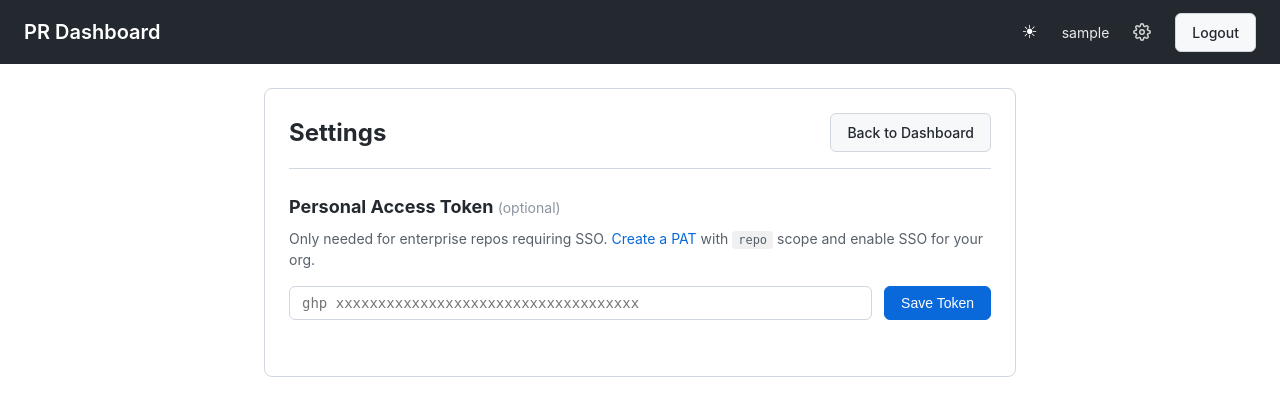
After one commit to aobolensk/prdash, a Django app: page /settings/ in a window 1280 px wide. The commit adds this page. Shown: the top 416 px of the page. Run offline with Django 5.2, Linux system fonts and the light colour scheme; the visitor is signed in with stand-in values (Sample User, id 1); data that the repository does not hold is empty; some libraries are stand-ins or nearby versions.

Commit message:
Add support for PAT auth for orgs requiring SSO

```diff
--- a/dashboard/static/dashboard/css/styles.css
+++ b/dashboard/static/dashboard/css/styles.css
@@ -802,6 +802,195 @@ a:hover {
     color: #f0c86f;
 }
 
+/* Settings page */
+.settings-layout {
+    padding: 24px;
+    max-width: 800px;
+    margin: 0 auto;
+}
+
+.settings-container {
+    background-color: var(--color-bg);
+    border: 1px solid var(--color-border);
+    border-radius: 8px;
+    padding: 24px;
+}
+
+.settings-header {
+    display: flex;
+    justify-content: space-between;
+    align-items: center;
+    margin-bottom: 24px;
+    padding-bottom: 16px;
+    border-bottom: 1px solid var(--color-border);
+}
+
+.settings-header h1 {
+    margin: 0;
+    font-size: 24px;
+}
+
+.settings-section {
+    margin-bottom: 32px;
+}
+
+.settings-section h2 {
+    margin: 0 0 8px 0;
+    font-size: 18px;
+}
+
+.settings-description {
+    color: var(--color-text-secondary);
+    margin: 0 0 16px 0;
+}
+
+.settings-description code {
+    background-color: var(--color-bg-tertiary);
+    padding: 2px 6px;
+    border-radius: 4px;
+    font-size: 12px;
+}
+
+.settings-optional {
+    font-size: 14px;
+    font-weight: normal;
+    color: var(--color-text-muted);
+}
+
+.settings-help {
+    background-color: var(--color-bg-secondary);
+    border: 1px solid var(--color-border);
+    border-radius: 6px;
+    padding: 16px;
+    margin-bottom: 20px;
+    font-size: 13px;
+}
+
+.settings-help ol {
+    margin: 8px 0 0 0;
+    padding-left: 20px;
+}
+
+.settings-help li {
+    margin-bottom: 4px;
+}
+
+.settings-help code {
+    background-color: var(--color-bg-tertiary);
+    padding: 2px 6px;
+    border-radius: 4px;
+    font-size: 12px;
+}
+
+/* PAT form styles */
+.pat-form-wrapper {
+    margin-top: 16px;
+}
+
+.pat-current {
+    display: flex;
+    align-items: center;
+    gap: 12px;
+    padding: 12px 16px;
+    background-color: var(--color-bg-secondary);
+    border: 1px solid var(--color-border);
+    border-radius: 6px;
+    margin-bottom: 12px;
+}
+
+.pat-label {
+    color: var(--color-text-secondary);
+}
+
+.pat-masked {
+    font-family: monospace;
+    background-color: var(--color-bg-tertiary);
+    padding: 4px 8px;
+    border-radius: 4px;
+}
+
+.pat-date {
+    color: var(--color-text-muted);
+    font-size: 12px;
+    margin-left: auto;
+}
+
+.pat-delete-form {
+    margin-bottom: 16px;
+}
+
+.pat-divider {
+    border: none;
+    border-top: 1px solid var(--color-border);
+    margin: 20px 0;
+}
+
+.pat-update-label {
+    color: var(--color-text-secondary);
+    margin: 0 0 8px 0;
+    font-size: 13px;
+}
+
+.pat-save-form {
+    display: flex;
+    gap: 12px;
+    align-items: flex-start;
+}
+
+.pat-save-form .form-group {
+    flex: 1;
+    margin: 0;
+}
+
+.pat-input {
+    font-family: monospace;
+}
+
+.btn-danger {
+    background-color: var(--color-danger);
+    color: #ffffff;
+    border-color: var(--color-danger);
+}
+
+.btn-danger:hover {
+    opacity: 0.9;
+    text-decoration: none;
+}
+
+.alert {
+    padding: 12px 16px;
+    border-radius: 6px;
+    margin-bottom: 16px;
+}
+
+.alert-success {
+    background-color: rgba(26, 127, 55, 0.1);
+    border: 1px solid var(--color-success);
+    color: var(--color-success);
+}
+
+.alert-error {
+    background-color: rgba(207, 34, 46, 0.1);
+    border: 1px solid var(--color-danger);
+    color: var(--color-danger);
+}
+
+/* Header settings icon */
+.header-actions .btn-icon {
+    color: var(--header-text);
+    opacity: 0.8;
+    padding: 8px;
+    display: flex;
+    align-items: center;
+    justify-content: center;
+}
+
+.header-actions .btn-icon:hover {
+    background-color: rgba(255, 255, 255, 0.1);
+    opacity: 1;
+    color: var(--header-text);
+}
+
 /* Responsive */
 @media (max-width: 768px) {
     .dashboard-layout {
@@ -826,4 +1015,22 @@ a:hover {
         right: 20px;
         max-width: none;
     }
+
+    .settings-layout {
+        padding: 16px;
+    }
+
+    .pat-save-form {
+        flex-direction: column;
+    }
+
+    .pat-current {
+        flex-wrap: wrap;
+    }
+
+    .pat-date {
+        width: 100%;
+        margin-left: 0;
+        margin-top: 8px;
+    }
 }
--- a/dashboard/templates/dashboard/base.html
+++ b/dashboard/templates/dashboard/base.html
@@ -20,6 +20,9 @@
                 </button>
                 {% if user.is_authenticated %}
                     <span class="user-info">{{ user.username }}</span>
+                    <a href="{% url 'dashboard:settings' %}" class="btn btn-icon" title="Settings">
+                        <svg xmlns="http://www.w3.org/2000/svg" width="18" height="18" viewBox="0 0 24 24" fill="none" stroke="currentColor" stroke-width="2" stroke-linecap="round" stroke-linejoin="round"><circle cx="12" cy="12" r="3"></circle><path d="M19.4 15a1.65 1.65 0 0 0 .33 1.82l.06.06a2 2 0 0 1 0 2.83 2 2 0 0 1-2.83 0l-.06-.06a1.65 1.65 0 0 0-1.82-.33 1.65 1.65 0 0 0-1 1.51V21a2 2 0 0 1-2 2 2 2 0 0 1-2-2v-.09A1.65 1.65 0 0 0 9 19.4a1.65 1.65 0 0 0-1.82.33l-.06.06a2 2 0 0 1-2.83 0 2 2 0 0 1 0-2.83l.06-.06a1.65 1.65 0 0 0 .33-1.82 1.65 1.65 0 0 0-1.51-1H3a2 2 0 0 1-2-2 2 2 0 0 1 2-2h.09A1.65 1.65 0 0 0 4.6 9a1.65 1.65 0 0 0-.33-1.82l-.06-.06a2 2 0 0 1 0-2.83 2 2 0 0 1 2.83 0l.06.06a1.65 1.65 0 0 0 1.82.33H9a1.65 1.65 0 0 0 1-1.51V3a2 2 0 0 1 2-2 2 2 0 0 1 2 2v.09a1.65 1.65 0 0 0 1 1.51 1.65 1.65 0 0 0 1.82-.33l.06-.06a2 2 0 0 1 2.83 0 2 2 0 0 1 0 2.83l-.06.06a1.65 1.65 0 0 0-.33 1.82V9a1.65 1.65 0 0 0 1.51 1H21a2 2 0 0 1 2 2 2 2 0 0 1-2 2h-.09a1.65 1.65 0 0 0-1.51 1z"></path></svg>
+                    </a>
                     <a href="{% url 'account_logout' %}" class="btn btn-secondary">Logout</a>
                 {% else %}
                     <a href="{% provider_login_url 'github' %}" class="btn btn-primary">Login with GitHub</a>
--- /dev/null
+++ b/dashboard/templates/dashboard/partials/_pat_form.html
@@ -0,0 +1,46 @@
+<div class="pat-form-wrapper">
+    {% if success %}
+    <div class="alert alert-success">Token saved successfully!</div>
+    {% endif %}
+    {% if deleted %}
+    <div class="alert alert-success">Token deleted.</div>
+    {% endif %}
+    {% if error %}
+    <div class="alert alert-error">{{ error }}</div>
+    {% endif %}
+
+    {% if pat %}
+    <div class="pat-current">
+        <span class="pat-label">Current token:</span>
+        <code class="pat-masked">{{ pat.get_masked_token }}</code>
+        <span class="pat-date">Added {{ pat.created_at|date:"M d, Y" }}</span>
+    </div>
+
+    <form hx-post="{% url 'dashboard:delete_pat' %}"
+          hx-target="#pat-form-container"
+          hx-swap="innerHTML"
+          class="pat-delete-form">
+        {% csrf_token %}
+        <button type="submit" class="btn btn-danger">Remove Token</button>
+    </form>
+
+    <hr class="pat-divider">
+    <p class="pat-update-label">Update token:</p>
+    {% endif %}
+
+    <form hx-post="{% url 'dashboard:save_pat' %}"
+          hx-target="#pat-form-container"
+          hx-swap="innerHTML"
+          class="pat-save-form">
+        {% csrf_token %}
+        <div class="form-group">
+            <input type="password"
+                   name="token"
+                   placeholder="ghp_xxxxxxxxxxxxxxxxxxxxxxxxxxxxxxxxxxxx"
+                   class="input pat-input"
+                   autocomplete="off"
+                   required>
+        </div>
+        <button type="submit" class="btn btn-primary">{% if pat %}Update{% else %}Save{% endif %} Token</button>
+    </form>
+</div>
--- /dev/null
+++ b/dashboard/templates/dashboard/settings.html
@@ -0,0 +1,25 @@
+{% extends 'dashboard/base.html' %}
+
+{% block title %}Settings - PR Dashboard{% endblock %}
+
+{% block content %}
+<div class="settings-layout">
+    <div class="settings-container">
+        <div class="settings-header">
+            <h1>Settings</h1>
+            <a href="{% url 'dashboard:pr_list' %}" class="btn btn-secondary">Back to Dashboard</a>
+        </div>
+
+        <div class="settings-section">
+            <h2>Personal Access Token <span class="settings-optional">(optional)</span></h2>
+            <p class="settings-description">
+                Only needed for enterprise repos requiring SSO. <a href="https://github.com/settings/tokens" target="_blank" rel="noopener">Create a PAT</a> with <code>repo</code> scope and enable SSO for your org.
+            </p>
+
+            <div id="pat-form-container">
+                {% include 'dashboard/partials/_pat_form.html' %}
+            </div>
+        </div>
+    </div>
+</div>
+{% endblock %}
--- a/dashboard/urls.py
+++ b/dashboard/urls.py
@@ -19,4 +19,7 @@ urlpatterns = [
     path('prs/<str:owner>/<str:repo>/assigned/', views.repo_assigned_list, name='repo_assigned_list'),
     path('repos/add/', views.add_repo, name='add_repo'),
     path('repos/<int:repo_id>/remove/', views.remove_repo, name='remove_repo'),
+    path('settings/', views.settings, name='settings'),
+    path('settings/pat/save/', views.save_pat, name='save_pat'),
+    path('settings/pat/delete/', views.delete_pat, name='delete_pat'),
 ]
--- a/dashboard/views.py
+++ b/dashboard/views.py
@@ -5,7 +5,7 @@ from django.views.decorators.http import require_POST
 import json
 import re
 
-from .models import TrackedRepository
+from .models import TrackedRepository, PersonalAccessToken
 from .github_client import GitHubClient
 
 
@@ -518,3 +518,54 @@ def remove_repo(request, repo_id):
     response = render(request, 'dashboard/partials/_repo_list.html', {'repos': repos})
     response['HX-Trigger'] = 'repoRemoved'
     return response
+
+
+@login_required
+def settings(request):
+    """User settings page."""
+    pat = PersonalAccessToken.objects.filter(user=request.user).first()
+    context = {
+        'pat': pat,
+    }
+    return render(request, 'dashboard/settings.html', context)
+
+
+@login_required
+@require_POST
+def save_pat(request):
+    """Save or update Personal Access Token."""
+    token = request.POST.get('token', '').strip()
+
+    if not token:
+        # Delete existing PAT if empty token submitted
+        PersonalAccessToken.objects.filter(user=request.user).delete()
+        pat = None
+    else:
+        # Validate the token by making a test API call
+        from github import Github
+        try:
+            g = Github(token, timeout=10)
+            user = g.get_user()
+            _ = user.login  # Force API call to validate token
+        except Exception as e:
+            pat = PersonalAccessToken.objects.filter(user=request.user).first()
+            context = {'pat': pat, 'error': f'Invalid token: {str(e)}'}
+            return render(request, 'dashboard/partials/_pat_form.html', context)
+
+        # Save or update the PAT
+        pat, created = PersonalAccessToken.objects.update_or_create(
+            user=request.user,
+            defaults={'token': token}
+        )
+
+    context = {'pat': pat, 'success': True}
+    return render(request, 'dashboard/partials/_pat_form.html', context)
+
+
+@login_required
+@require_POST
+def delete_pat(request):
+    """Delete Personal Access Token."""
+    PersonalAccessToken.objects.filter(user=request.user).delete()
+    context = {'pat': None, 'deleted': True}
+    return render(request, 'dashboard/partials/_pat_form.html', context)
```
Also changed, not shown: dashboard/github_client.py (+15 -1 lines), dashboard/models.py (+17 -0 lines), dashboard/migrations/0002_personalaccesstoken.py (added).
